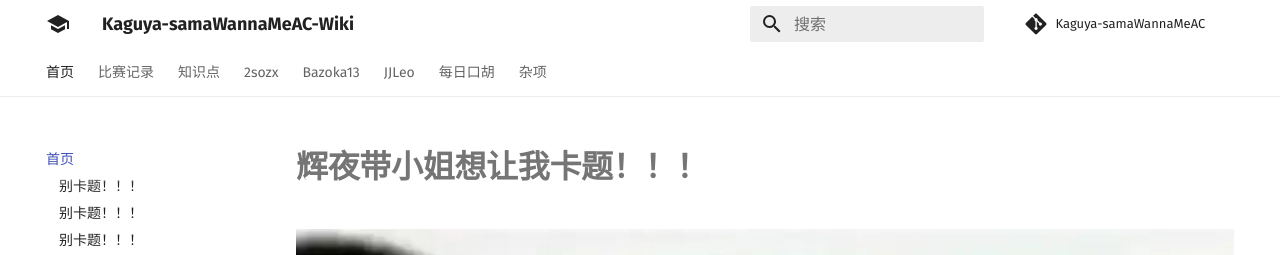
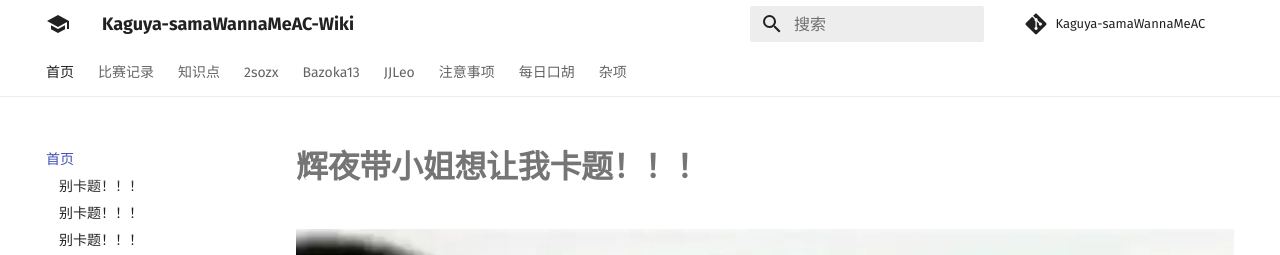
Before and after one commit to Kaguya-samaWannaMeAC/kaguya-samawannameac.github.io, an MkDocs documentation site: the page built from docs/index.md, in a window 1280 px wide and 900 px high. Shown: the top 255 px of the window. Built offline with MkDocs 1.6.1 and Material for MkDocs 9.7.7, drawn with Linux system fonts in a browser that asks for light colours; comment, search, counter and statistics services are not loaded.

Commit message:
注意事项——每场比赛、训练后必须填写

```diff
--- a/mkdocs.yml
+++ b/mkdocs.yml
@@ -185,6 +185,8 @@ nav:
     - 2021-04-01~2021-05-05: JJLeo/2021-04-01~2021-05-05.md
     - 2021-05-06~: JJLeo/2021-05-06~.md
     - IOI2020 集训队作业: JJLeo/IOI2020 集训队作业.md
+  - 注意事项:
+    - 注意事项: 注意事项.md
   - 每日口胡:
     - 每日口胡5.31: 每日口胡/每日口胡5.31.md
   - 杂项:
```
Also changed, not shown: docs/注意事项.md (added, +3 -0 lines).
